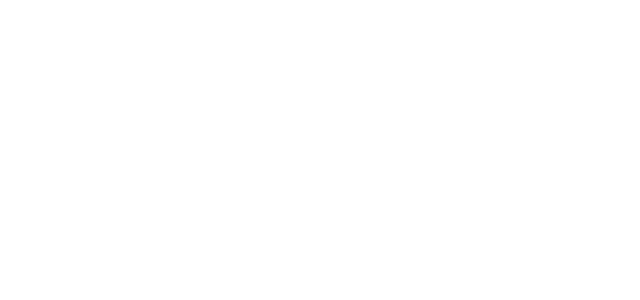
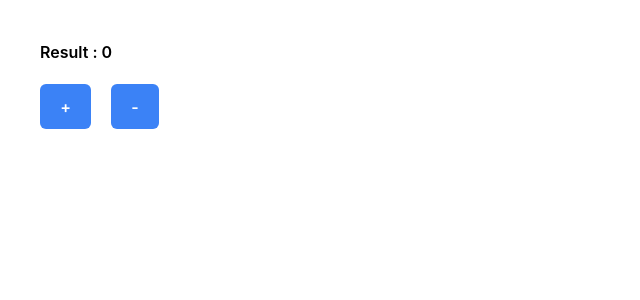
Before and after one commit to bagasdhitya98/ALTA-FE-BATCH-12, a React (Vite) app in the folder alta-fe12-redux/: page /count in a window 1280 px wide. Before the commit this address had no page. Shown: the top 300 px of the page, without its empty margins (0-640 px from the left). Built offline with nearby package versions, Linux system fonts and the light colour scheme.

Commit message:
add increment decrement with redux

```diff
--- a/alta-fe12-redux/package.json
+++ b/alta-fe12-redux/package.json
@@ -9,10 +9,12 @@
     "preview": "vite preview"
   },
   "dependencies": {
+    "@reduxjs/toolkit": "^1.9.3",
     "axios": "^1.3.4",
     "daisyui": "^2.51.1",
     "react": "^18.2.0",
     "react-dom": "^18.2.0",
+    "react-redux": "^8.0.5",
     "react-router-dom": "^6.8.1",
     "sweetalert2": "^11.7.2"
   },
--- a/alta-fe12-redux/src/App.tsx
+++ b/alta-fe12-redux/src/App.tsx
@@ -4,6 +4,7 @@
 
 import Home from "./pages/home";
 import Product from "./pages/product";
+import Count from "./pages/count";
 
 const App = () => {
   return (
@@ -11,6 +12,7 @@
       <Routes>
         <Route path="/" element={<Home />} />
         <Route path="/products" element={<Product />} />
+        <Route path="/count" element={<Count />} />
       </Routes>
     </BrowserRouter>
   );
--- /dev/null
+++ b/alta-fe12-redux/src/features/counterSlice.tsx
@@ -0,0 +1,24 @@
+import { createSlice } from "@reduxjs/toolkit"
+
+export interface CounterState {
+    value: number
+}
+
+const initialState: CounterState = {
+    value: 0
+}
+
+export const counterSlice = createSlice({
+    name: 'counter',
+    initialState,
+    reducers: {
+        increment(state) {
+            state.value += 1;
+        },
+        decrement(state) {
+            state.value -= 1;
+        }
+    }
+})
+
+export const { increment, decrement } = counterSlice.actions
--- a/alta-fe12-redux/src/main.tsx
+++ b/alta-fe12-redux/src/main.tsx
@@ -3,8 +3,13 @@
 import App from './App'
 import './index.css'
 
+import { Provider } from "react-redux"
+import store from "../store"
+
 ReactDOM.createRoot(document.getElementById('root') as HTMLElement).render(
   <React.StrictMode>
-    <App />
+    <Provider store={store}>
+      <App />
+    </Provider>
   </React.StrictMode>,
 )
--- /dev/null
+++ b/alta-fe12-redux/src/pages/count/index.tsx
@@ -0,0 +1,39 @@
+import React from 'react'
+import { useSelector, useDispatch } from "react-redux"
+import { CounterState, decrement, increment } from "../../features/counterSlice"
+
+import Layout from '../../components/Layout'
+import Button from '../../components/Button'
+
+const Count = () => {
+
+    const dispatch = useDispatch()
+    const counter = useSelector((state: { counter: CounterState }) => state.counter)
+
+    console.log(counter?.value)
+
+    return (
+        <Layout>
+            <div className='m-10 space-y-5'>
+                <div className='font-semibold text-black'>
+                    <p>Result : {counter?.value}</p>
+                </div>
+                <div className='space-x-5 flex flex-row'>
+                    <Button
+                        label='+'
+                        name='increment'
+                        onClick={() => dispatch(increment())}
+                    />
+                    <Button
+                        label='-'
+                        name='decrement'
+                        onClick={() => dispatch(decrement())}
+                    />
+                </div>
+
+            </div>
+        </Layout>
+    )
+}
+
+export default Count
--- /dev/null
+++ b/alta-fe12-redux/store.tsx
@@ -0,0 +1,8 @@
+import { configureStore } from "@reduxjs/toolkit"
+import { counterSlice } from "./src/features/counterSlice"
+
+export default configureStore({
+    reducer: {
+        counter: counterSlice.reducer,
+    }
+})
```
Also changed, not shown: 1 other file (tests, documents, lock files or other folders).
